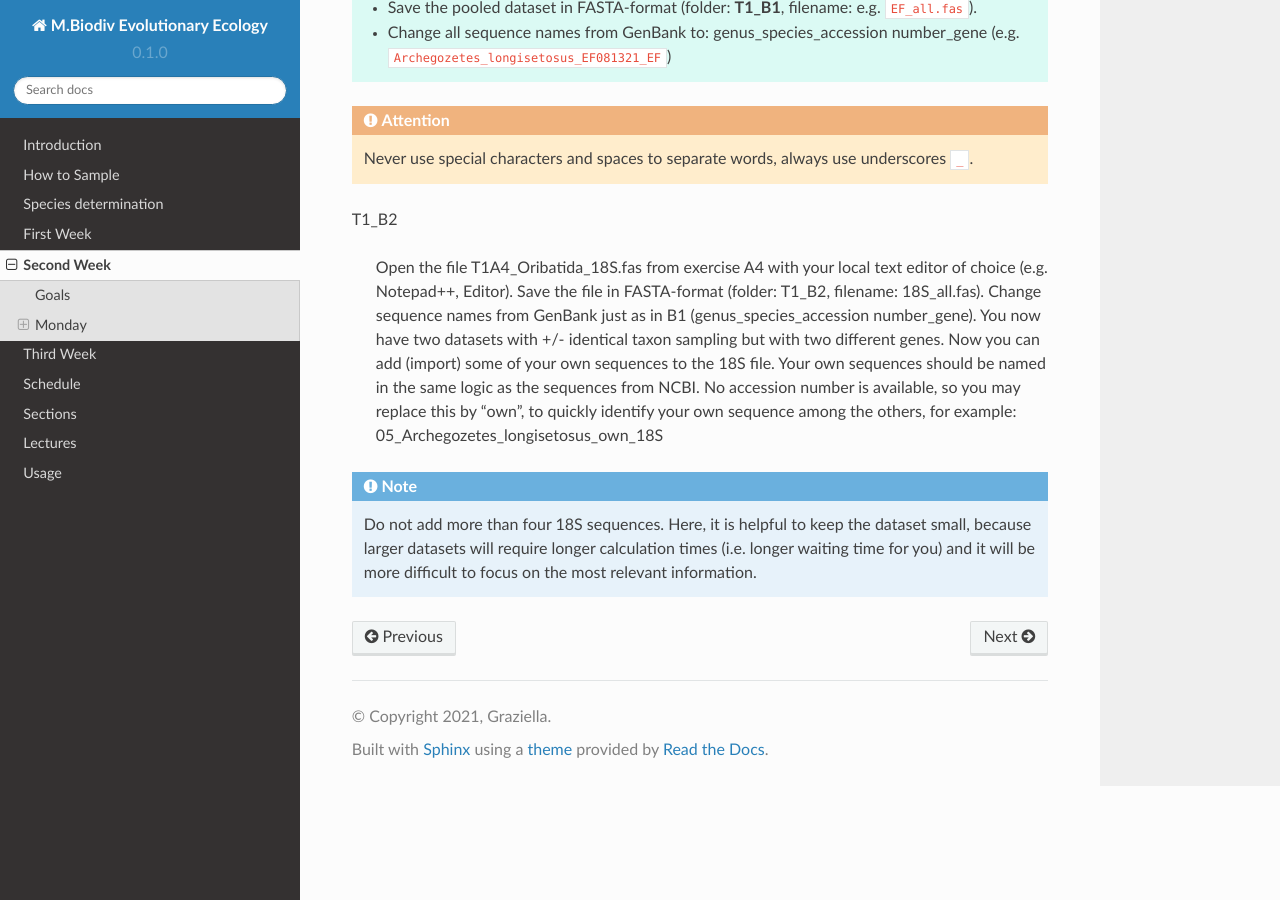
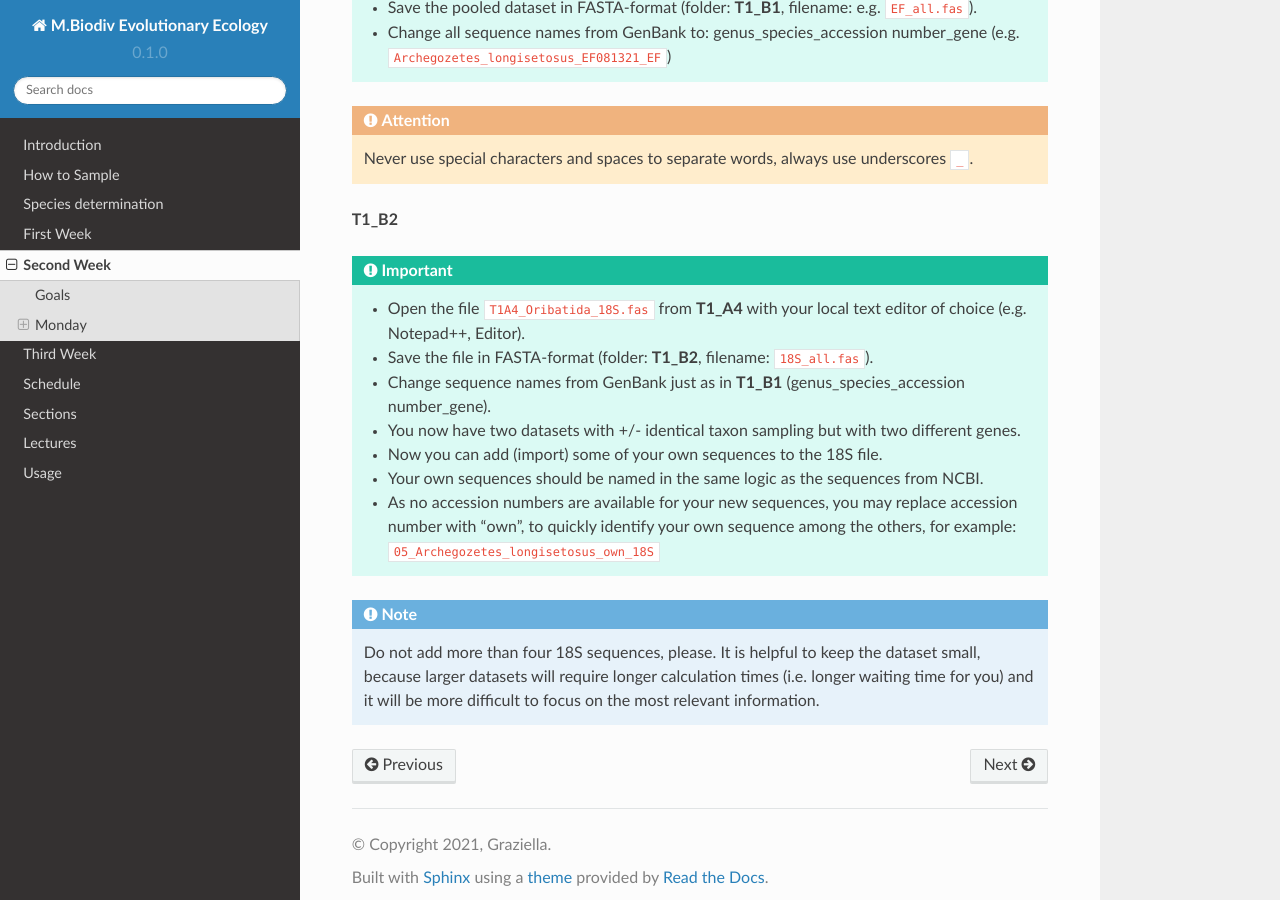
Before and after one commit to bheimbu/evolutionary_ecology, a Sphinx documentation site: the page built from docs/source/second_week.rst, in a window 1280 px wide and 900 px high, scrolled down 4820 px. Built offline with Sphinx 7.4.7 and the Read the Docs theme 2.0.0, drawn with Linux system fonts in a browser that asks for light colours.

Commit message:
Update second_week.rst

```diff
--- a/docs/source/second_week.rst
+++ b/docs/source/second_week.rst
@@ -171,16 +171,17 @@ T1_B
   Never use special characters and spaces to separate words, always use underscores ``_``.
 
 
-T1_B2
+**T1_B2**
 
-    Open the file T1A4_Oribatida_18S.fas from exercise A4 with your local text editor of choice (e.g. Notepad++, Editor).
-    Save the file in FASTA-format (folder: T1_B2, filename: 18S_all.fas).
-    Change sequence names from GenBank just as in B1 (genus_species_accession number_gene).
-    You now have two datasets with +/- identical taxon sampling but with two different genes.
-    Now you can add (import) some of your own sequences to the 18S file.
-    Your own sequences should be named in the same logic as the sequences from NCBI.
-    No accession number is available, so you may replace this by "own", to quickly identify your own sequence among the others, for example: 05_Archegozetes_longisetosus_own_18S
+.. important::
+  - Open the file ``T1A4_Oribatida_18S.fas`` from **T1_A4** with your local text editor of choice (e.g. Notepad++, Editor).
+  - Save the file in FASTA-format (folder: **T1_B2**, filename: ``18S_all.fas``).
+  - Change sequence names from GenBank just as in **T1_B1** (genus_species_accession number_gene).
+  - You now have two datasets with +/- identical taxon sampling but with two different genes.
+  - Now you can add (import) some of your own sequences to the 18S file.
+  - Your own sequences should be named in the same logic as the sequences from NCBI.
+  - As no accession numbers are available for your new sequences, you may replace accession number with "own", to quickly identify your own sequence among the others, for example: ``05_Archegozetes_longisetosus_own_18S``
 
 
 .. note::
-  Do not add more than four 18S sequences. Here, it is helpful to keep the dataset small, because larger datasets will require longer calculation times (i.e. longer waiting time for you) and it will be more difficult to focus on the most relevant information.
+  Do not add more than four 18S sequences, please. It is helpful to keep the dataset small, because larger datasets will require longer calculation times (i.e. longer waiting time for you) and it will be more difficult to focus on the most relevant information.
```
